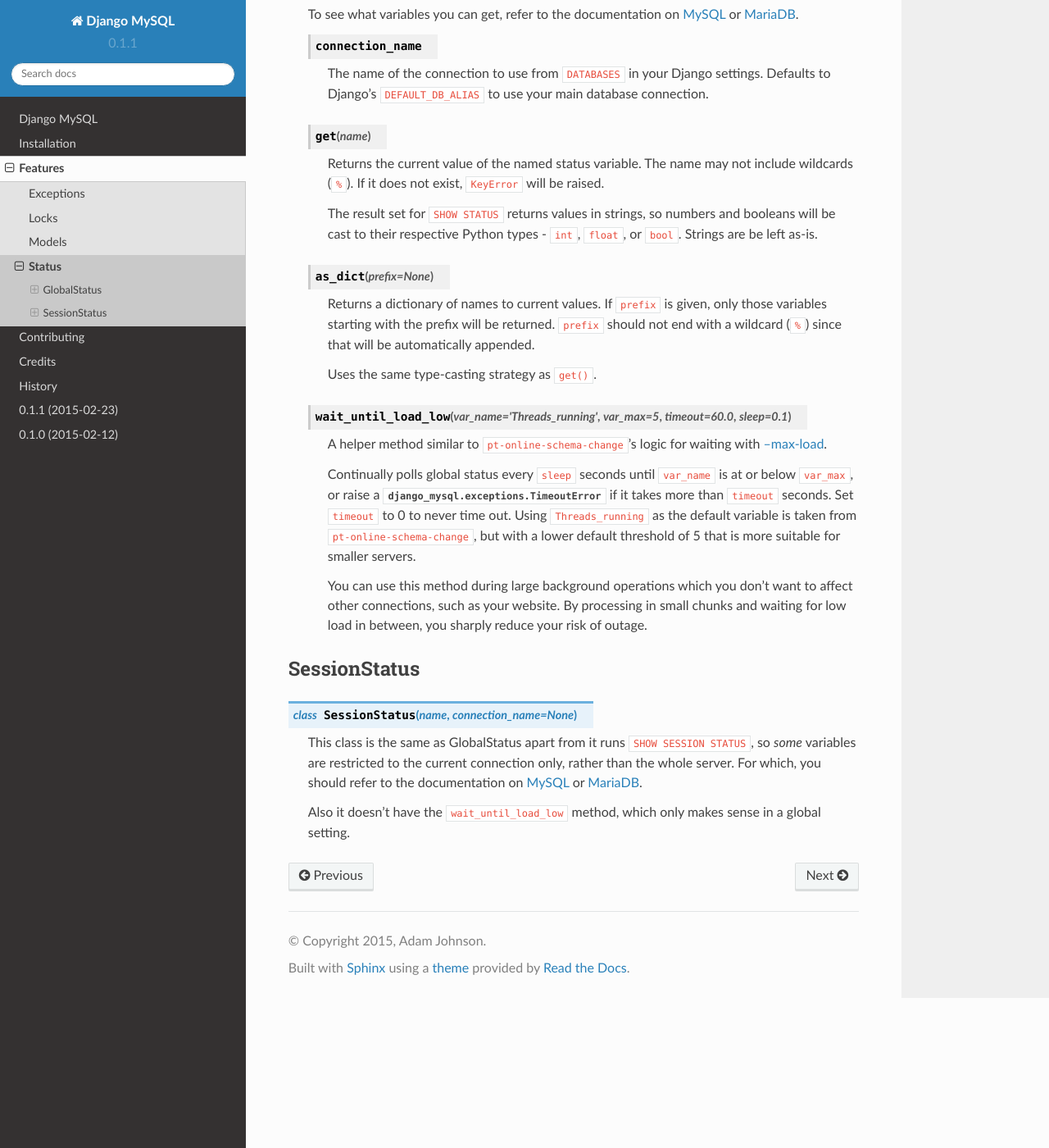
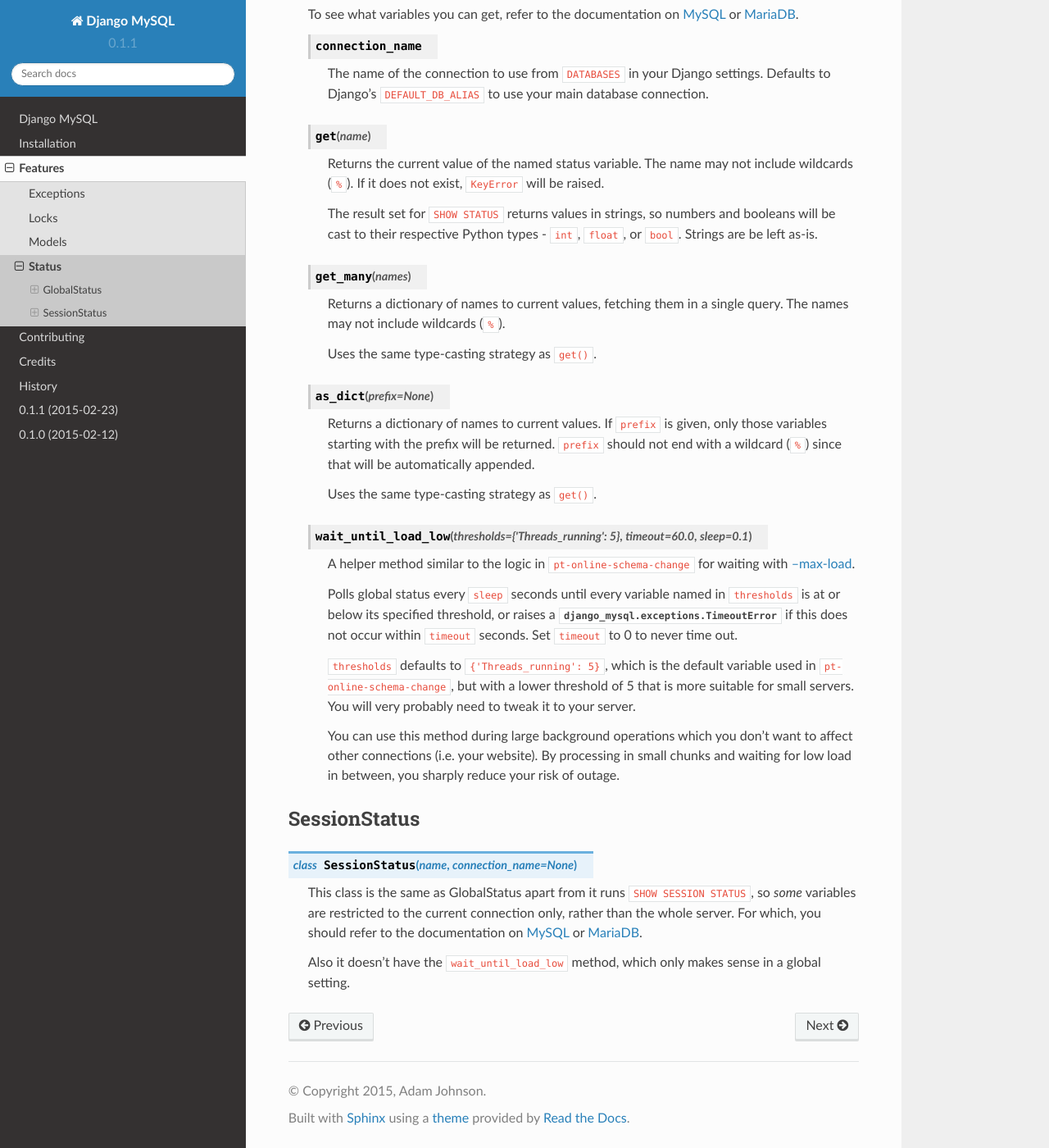
Before and after one commit to adamchainz/django-mysql, a Sphinx documentation site: the page built from docs/status.rst, in a window 1280 px wide and 1400 px high, scrolled down 603 px. Shown: the whole window at 82% size. Built offline with Sphinx 7.4.7 and the Read the Docs theme 2.0.0, drawn with Linux system fonts in a browser that asks for light colours.

Commit message:
Add get_many to status classes and accept a dict in wait_until_load_low

```diff
--- a/docs/status.rst
+++ b/docs/status.rst
@@ -47,6 +47,13 @@ GlobalStatus
         numbers and booleans will be cast to their respective Python types -
         ``int``, ``float``, or ``bool``. Strings are be left as-is.
 
+    .. method:: get_many(names)
+
+        Returns a dictionary of names to current values, fetching them in a
+        single query. The names may not include wildcards (``%``).
+
+        Uses the same type-casting strategy as ``get()``.
+
     .. method:: as_dict(prefix=None)
 
         Returns a dictionary of names to current values. If ``prefix`` is
@@ -56,22 +63,24 @@ GlobalStatus
 
         Uses the same type-casting strategy as ``get()``.
 
-    .. method:: wait_until_load_low(var_name='Threads_running', var_max=5, \
+    .. method:: wait_until_load_low(thresholds={'Threads_running': 5}, \
                                     timeout=60.0, sleep=0.1)
 
-        A helper method similar to ``pt-online-schema-change``'s logic for
+        A helper method similar to the logic in ``pt-online-schema-change`` for
         waiting with `--max-load <http://www.percona.com/doc/percona-toolkit/2.1/pt-online-schema-change.html#cmdoption-pt-online-schema-change--max-load>`_.
 
-        Continually polls global status every ``sleep`` seconds until
-        ``var_name`` is at or below ``var_max``, or raise a
-        :class:`django_mysql.exceptions.TimeoutError` if
-        it takes more than ``timeout`` seconds. Set ``timeout`` to 0 to never
-        time out. Using ``Threads_running`` as the default variable is taken from
-        ``pt-online-schema-change``, but with a lower default threshold of 5
-        that is more suitable for smaller servers.
+        Polls global status every ``sleep`` seconds until every variable named
+        in ``thresholds`` is at or below its specified threshold, or raises a
+        :class:`django_mysql.exceptions.TimeoutError` if this does not occur
+        within ``timeout`` seconds. Set ``timeout`` to 0 to never time out.
+
+        ``thresholds`` defaults to ``{'Threads_running': 5}``, which is the
+        default variable used in ``pt-online-schema-change``, but with a lower
+        threshold of 5 that is more suitable for small servers. You will very
+        probably need to tweak it to your server.
 
         You can use this method during large background operations which you
-        don't want to affect other connections, such as your website. By
+        don't want to affect other connections (i.e. your website). By
         processing in small chunks and waiting for low load in between, you
         sharply reduce your risk of outage.
 
```
Also changed, not shown: 2 other files.
